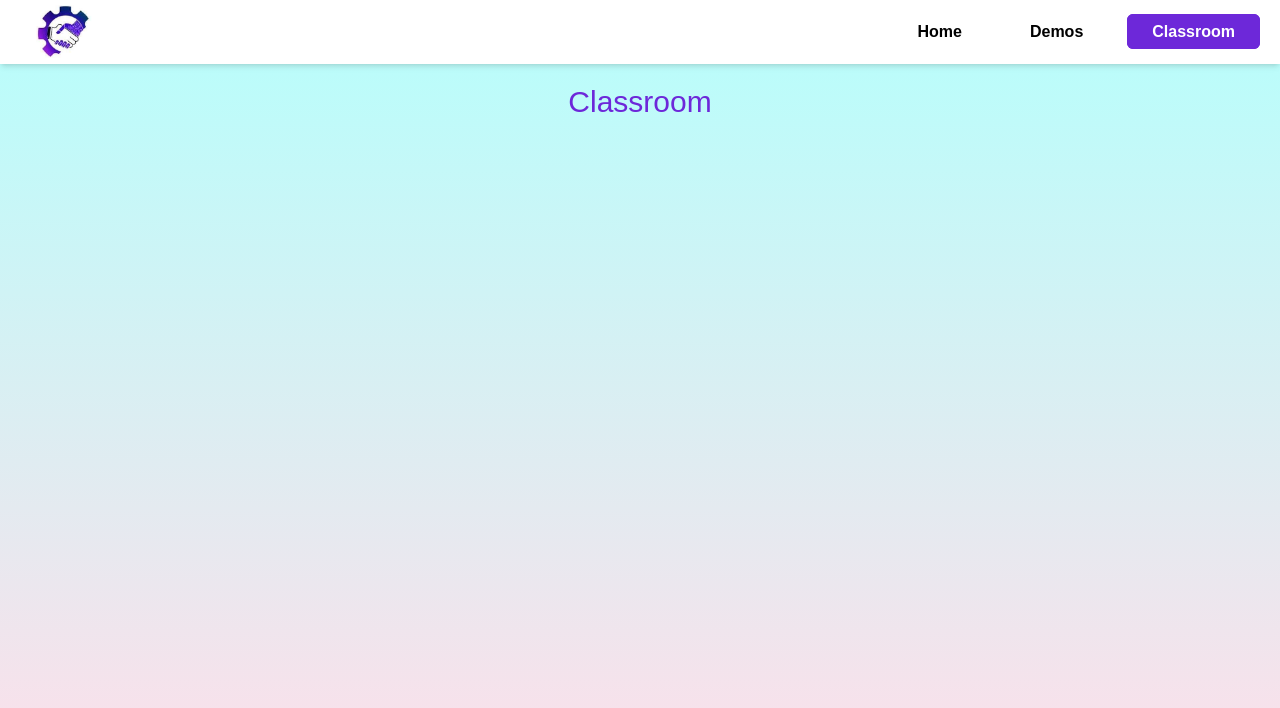
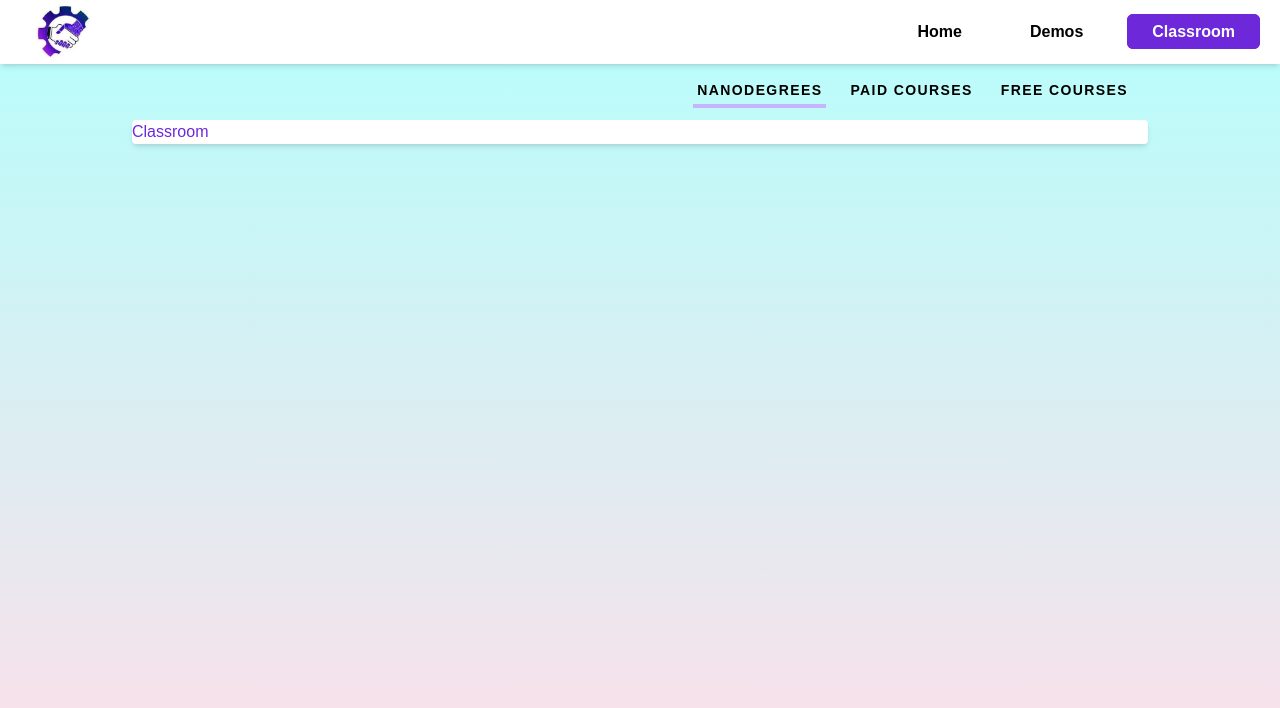
Before and after one commit to handri09/hajaniaina-dev, a React (Create React App) app: page /hajaniaina-dev/classroom in a window 1280 px wide. Shown: the top 708 px of the page. Built offline with nearby package versions, Linux system fonts and the light colour scheme.

Commit message:
Add Navigator in ClassRoom

```diff
--- a/src/components/CustomLink.js
+++ b/src/components/CustomLink.js
@@ -19,7 +19,7 @@ function CustomLink({ children, to, ...props }, ref) {
           focus:text-violet-700 focus:border-b-violet-700 focus:border-b
           ${
             children === 'Classroom'
-              ? 'border border-violet-700 rounded-md'
+              ? 'border border-violet-700 rounded-md hover:bg-violet-700 focus:bg-violet-700 hover:text-white focus:text-white'
               : ''
           }
           ${
--- a/src/components/Editors/Editors.js
+++ b/src/components/Editors/Editors.js
@@ -18,9 +18,7 @@ function Editors() {
   return (
     <>
       <div className={`w-full h-screen`}>
-        <label for='title'>Title:
-          <input id='title' onChange={(e) => setTitle(e.target.value)} className="m-5"/>
-        </label>
+        Title: <input id='title' onChange={(e) => setTitle(e.target.value)} className="m-5"/>
 
         <div className="flex justify-center gap-5"> {/*"ControlsBox"*/}
           <Dropdown
@@ -78,7 +76,7 @@ function Editors() {
 
       <div className='w-full flex justify-center '>
         <div className={`w-full h-44 max-w-screen-lg bg-white rounded-lg text-2xl flex justify-center items-center flex-col gap-5 px-10 pt-10 pb-10 shadow-lg mb-96`}>
-          <label for='teraka' className='text-4xl text-gray-600 font-bold'>
+          <label className='text-4xl text-gray-600 font-bold'>
             Daty Naterahana:
             <input id='teraka' type='datetime-local' placeholder='01/01/1999 00:00:00' className='px-5 text-black'/>
           </label>
--- a/src/pages/classroom/classroom.js
+++ b/src/pages/classroom/classroom.js
@@ -1,10 +1,18 @@
-import React from 'react'
+import React from 'react';
+import { Nav } from './components';
 
 function Classroom() {
   return (
-    <div className='w-full max-w-screen-2xl mx-auto py-5 px-4'>
-      <h1 className='text-center text-violet-700 text-3xl'>Classroom</h1>
-    </div>
+    <>
+      <Nav />
+      <div className='w-full max-w-screen-lg mx-auto px-1 my-1'>
+
+        <div className='w-full bg-white rounded shadow-md flex'>
+          <h1 className='text-center text-violet-700'>Classroom</h1>
+        </div>
+
+      </div>
+    </>
   )
 }
 
--- /dev/null
+++ b/src/pages/classroom/components/Nav.js
@@ -0,0 +1,26 @@
+import React, { useEffect, useState } from 'react';
+
+function Nav() {
+  const [nav, setNav] = useState('NANODEGREES');
+  const onClick = (e) => {
+    setNav(e);
+  }
+
+  useEffect(() => {
+    console.log(nav)
+  }, [nav])
+
+  return (
+    <>
+      <div className='w-full max-w-screen-lg mx-auto flex my-3 px-5'>
+        <div className='w-full text-sm tracking-widest flex gap-5 justify-end items-center'>
+          { ['NANODEGREES', 'PAID COURSES', 'FREE COURSES'].map( (item, i) => (
+            <button key={i} className={`font-bold border-b-4 px-1 py-1 ${ nav === item ? 'border-violet-300' : 'border-transparent' }`} onClick={() => onClick(item)}>{ item }</button>
+          )) }
+        </div>
+      </div>
+    </>
+  );
+}
+
+export default Nav;
--- /dev/null
+++ b/src/pages/classroom/components/index.js
@@ -0,0 +1,3 @@
+import Nav from './Nav';
+
+export { Nav };
```
Also changed, not shown: src/index.js (+4 -4 lines).
